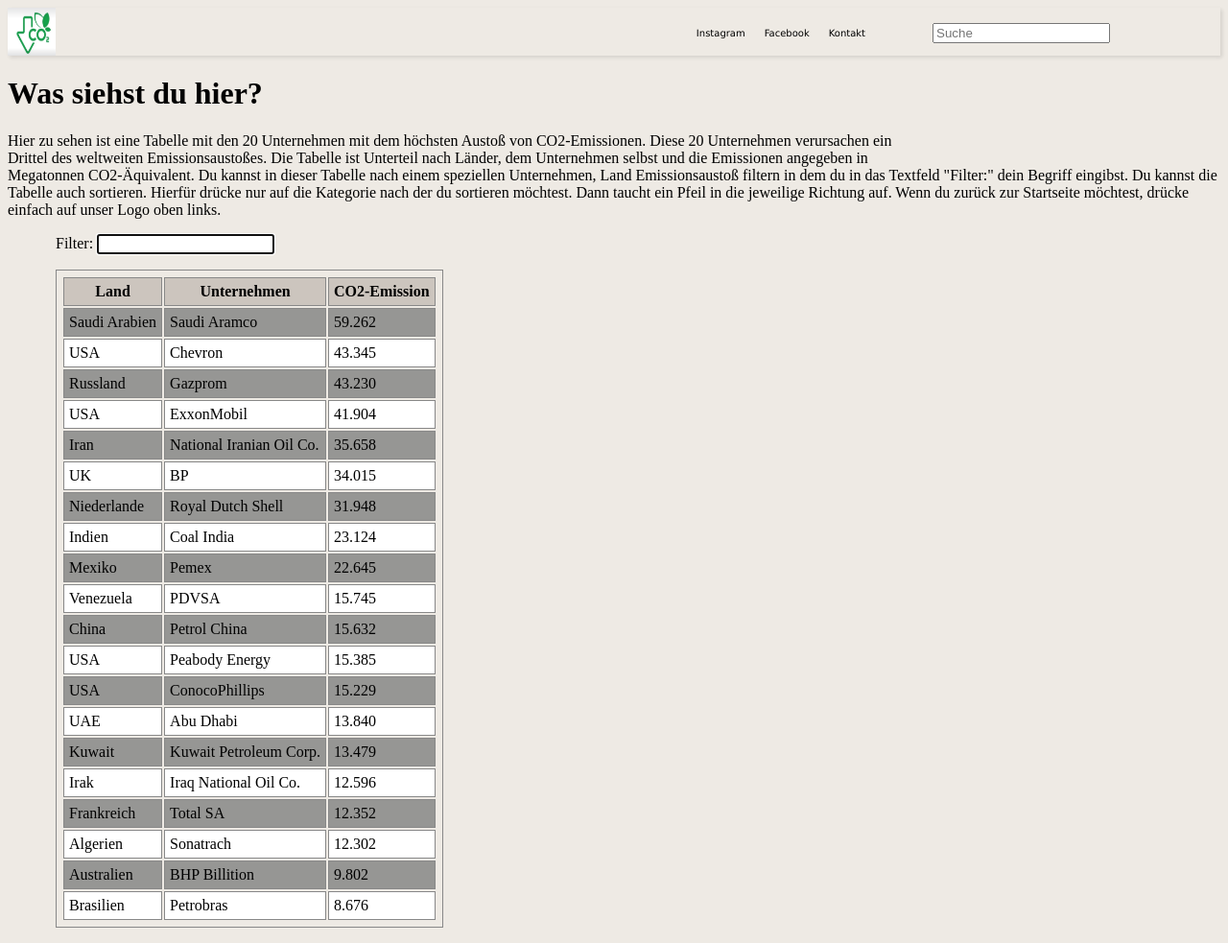
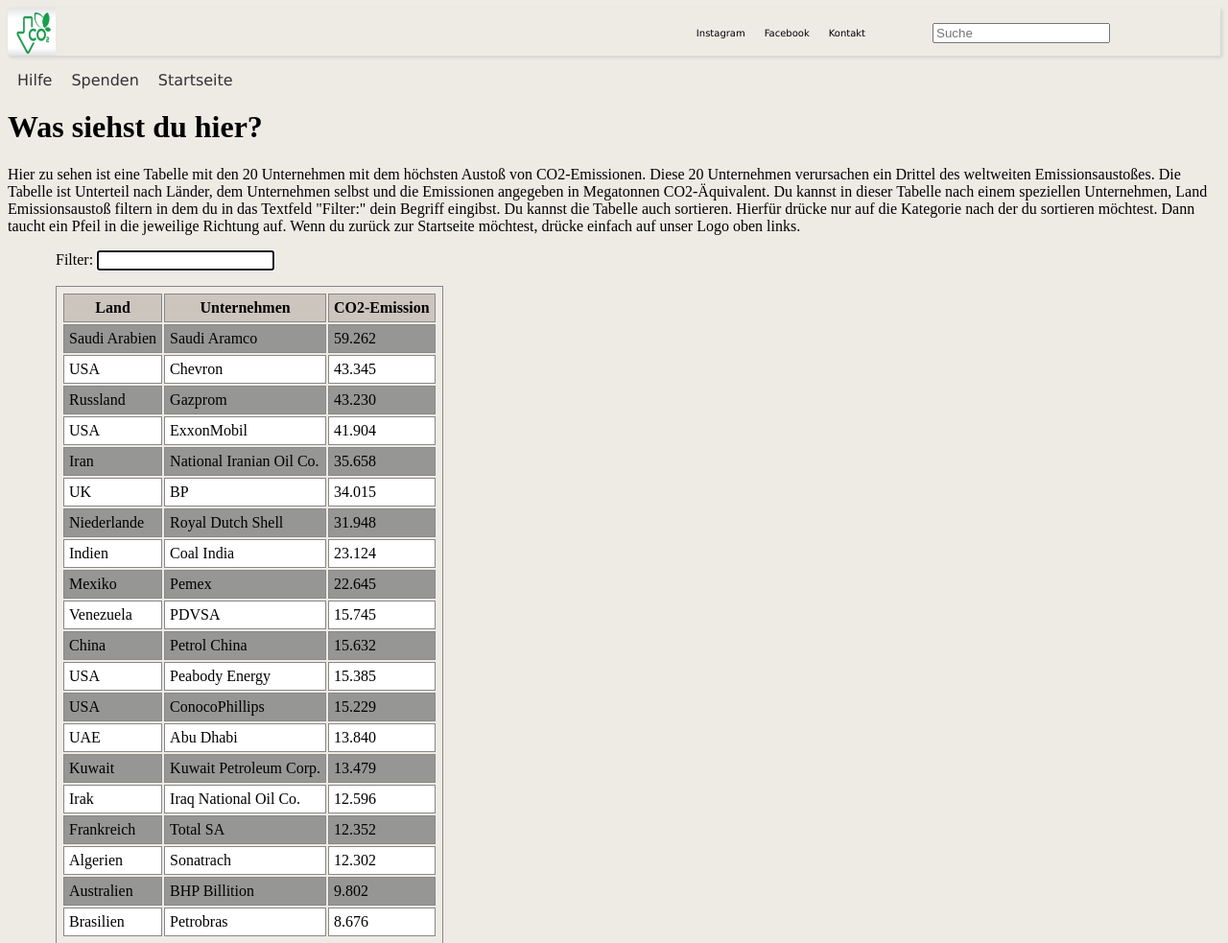
Before and after one commit to liathomsen/Klimawandel_Nein_Danke, a plain HTML site: page Tabelle.html in a window 1280 px wide. Shown: the top 983 px of the page at 96% size. Drawn offline with Linux system fonts and the light colour scheme.

Commit message:
Änderungen

```diff
--- a/Tabelle.html
+++ b/Tabelle.html
@@ -28,6 +28,13 @@
         </nav>
 
       </header>
+
+  <menu>
+    <link href="menuausrichtung.js">
+    <a href="index.html">Startseite</a>
+    <a >Spenden</a>
+    <a >Hilfe</a>
+  </menu>
 
     <tabellenerklärung>
 <h1>Was siehst du hier?</h1>
--- /dev/null
+++ b/menuausrichtung.js
@@ -0,0 +1,3 @@
+if (document.body.style.direction === "ltr") {
+    document.body.classList.add("ltr");
+  }
--- a/style.css
+++ b/style.css
@@ -14,6 +14,19 @@ body {
     background-attachment: fixed;
 }
 
+/*
+nav {
+    display: flex;
+    justify-content: flex-end;
+    direction: rtl;
+  }
+
+
+  .ltr nav {
+    justify-content: flex-start;
+    direction: ltr;
+  }
+*/
 nav{
     width: 100%;
     height: 50px;
@@ -41,6 +54,7 @@ nav ul li {
 
   }
 
+
 nav ul li form{
     float:left;
 
@@ -51,6 +65,7 @@ nav ul li a{
     font-size: 10px;
     text-decoration: none;
     padding: 10px;
+    position: sticky;
 
 
 }
@@ -58,7 +73,7 @@ nav ul li a:hover{
     background-color: rgb(151, 146, 146);
 }
 #Bild2 {
-
+    margin-top: -100px;
     object-fit: cover;
     opacity: 75%;
 }
@@ -221,3 +236,24 @@ navi ul li a:hover{
  text-shadow: 1px 1px 0px #000000;
  position: absolute;
 }
+
+
+menu {
+    display: flex;
+    justify-content: flex-end;
+    direction: rtl;
+  }
+
+
+  menu a {
+    padding: 0 10px;
+    text-decoration: none;
+    color: #333;
+    font-family: 'Lucida Sans', 'Lucida Sans Regular', 'Lucida Grande', 'Lucida Sans Unicode', Geneva, Verdana, sans-serif;
+  }
+
+
+  .ltr menu {
+    justify-content: flex-start;
+    direction: ltr;
+  }
```
Also changed, not shown: index.html (+1 -1 lines).
